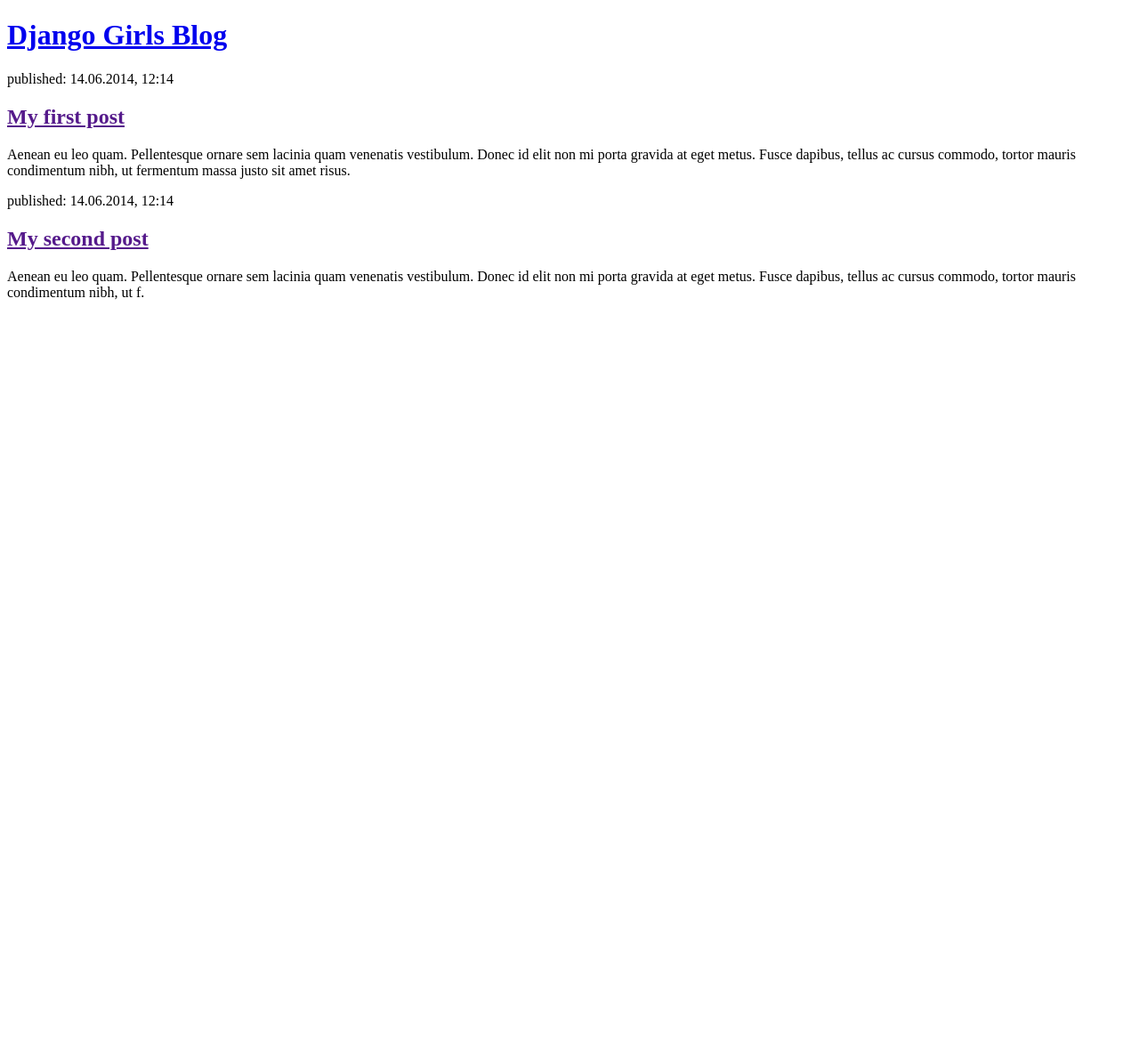
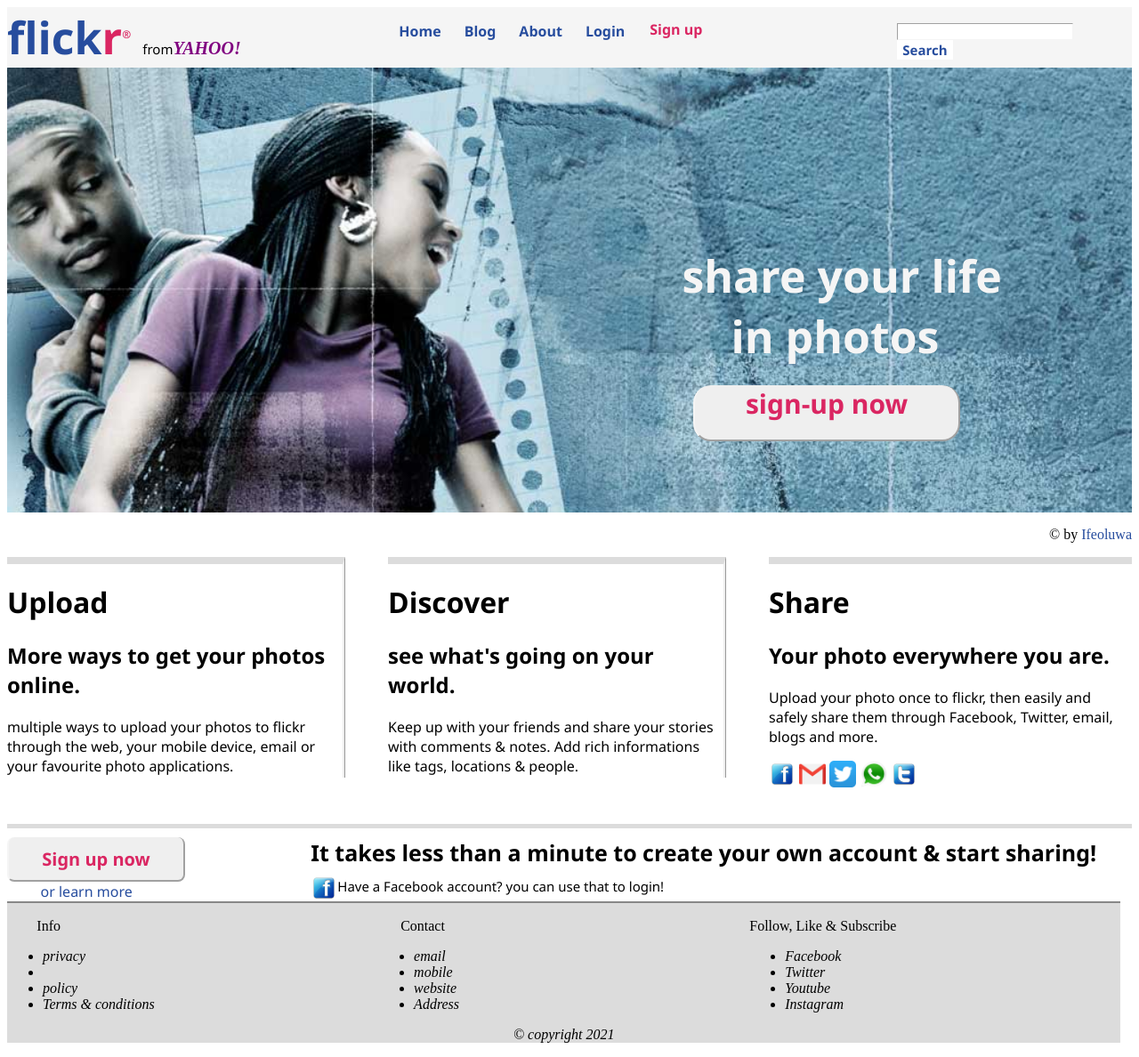
Before and after one commit to Ifedlove/my-new-blog, a Django app: page / in a window 1280 px wide. Shown: the whole page at 89% size. Before the commit the page ends 337 px from the top, so only its background shows below. Run offline with Django 4.2, Linux system fonts and the light colour scheme.

Commit message:
my latest commit

```diff
--- /dev/null
+++ b/myblog/static/style.css
@@ -0,0 +1,379 @@
+.navigation {
+    display: grid;
+    grid-template-columns: 2fr 2fr 1fr 2fr;
+    background-color: whitesmoke;
+    padding: auto 5px auto 5px;
+}
+
+.navigation .header {
+    color: rgb(39, 77, 158);
+    text-align: left;
+    font-size: 50px;
+    font-family: 'Segoe UI', Tahoma, Geneva, Verdana, sans-serif;
+    font-weight: bolder;
+}
+
+.navigation .header b {
+    padding-bottom: 5%;
+    font-size: 15px;
+    color: black;
+    font-weight: normal;
+}
+
+.navigation .header i {
+    color: rgb(218, 38, 98);
+    font-style: normal;
+}
+
+.navigation .header em {
+    color: purple;
+    font-size: 20px;
+    font-style: oblique;
+    font-family: 'Times New Roman', Times, serif;
+    font-weight: bold;
+}
+
+.navigation .header sup {
+    color: rgb(218, 38, 98);
+    font-size: 20px;
+}
+
+.nav {
+    margin-left: 2%;
+    padding-left: 10px;
+}
+
+.navigation .nav li {
+    text-decoration: none;
+    display: inline;
+    padding-left: 2px;
+}
+
+.navigation .nav a {
+    text-decoration: none;
+    padding-left: 20px;
+    color: rgb(39, 77, 158);
+    font-weight: bold;
+    font-family: 'Segoe UI', Tahoma, Geneva, Verdana, sans-serif;
+}
+
+.navigation .sign a {
+    color: rgb(218, 38, 98);
+    text-decoration: none;
+    font-family: 'Segoe UI', Tahoma, Geneva, Verdana, sans-serif;
+    font-weight: bold;
+    padding-top: 20%;
+    margin-top: 10%;
+    padding-right: 0%;
+}
+
+.navigation .nav li a:hover {
+    text-decoration: underline;
+    color: rgb(218, 38, 98);
+}
+
+.navigation .nav li a:active {
+    color: rgb(218, 38, 98);
+}
+
+.sign a:hover {
+    text-decoration: underline;
+}
+
+.navigation .sign {
+    padding-top: 8%;
+    padding-right: 20%;
+    margin-right: 40%;
+}
+
+.navigation .search {
+    padding-top: 5%;
+    padding-left: 27%;
+    border-radius: 30%;
+}
+
+.navigation .search #sub {
+    border-width: 0ch;
+    color: rgb(39, 77, 158);
+    background-color: white;
+    font-weight: bold;
+    font-family: 'Segoe UI', Tahoma, Geneva, Verdana, sans-serif;
+    font-size: 15px;
+}
+
+.search #sub:hover {
+    text-decoration: underline;
+    color: rgb(218, 38, 98);
+}
+
+.navigation .search #sea {
+    border-radius: 0px;
+    width: 75%;
+    border-width: 1px;
+    border-color: whitesmoke;
+}
+
+.section {
+    background-image: url('images/Take The Lead-01.jpg');
+    background-size: 100%;
+    background-repeat: no-repeat;
+    font-size: 50px;
+    text-align: left;
+    color: whitesmoke;
+    font-family: 'Segoe UI', Tahoma, Geneva, Verdana, sans-serif;
+    width: 100%;
+    height: 500px;
+    font-weight: bold;
+}
+
+.section button {
+    width: 300px;
+    height: fit-content;
+    font-family: 'Segoe UI', Tahoma, Geneva, Verdana, sans-serif;
+    color: rgb(218, 38, 98);
+    font-size: 30px;
+    border-top: hidden;
+    border-color: whitesmoke;
+    padding-bottom: 20px;
+    padding-top: 0%;
+    margin-left: 61%;
+    border-radius: 20px;
+}
+
+.section button:hover {
+    text-decoration: underline;
+}
+
+.section #but img {
+    width: 20px;
+    height: 20px;
+    padding-bottom: 0px;
+    padding-top: 5%;
+    margin-left: 58%;
+}
+
+.section #but a {
+    color: rgb(39, 77, 158);
+    text-decoration: none;
+    font-size: 15px;
+    margin-left: 61%;
+    padding-top: 0%;
+    margin-top: 0%;
+    height: fit-content;
+}
+
+.section #but a:hover {
+    text-decoration: underline;
+}
+
+.section .share {
+    padding-left: 60%;
+    padding-top: 200px;
+}
+
+.section .share b {
+    padding-left: 55px;
+}
+
+.section .int {
+    padding-left: 100px;
+    padding-bottom: 600px;
+}
+
+.int input:hover {
+    text-decoration: underline;
+}
+
+.link p {
+    float: right;
+    color: black;
+}
+
+.link a {
+    text-decoration: none;
+    color: rgb(39, 77, 158);
+}
+
+.link a:hover {
+    text-decoration: underline;
+}
+
+.content {
+    display: grid;
+    grid-template-columns: 3fr 3fr 3fr;
+    margin-top: 30px;
+    border-width: 5px;
+    border-color: gainsboro;
+    column-gap: 20px;
+    width: 100%;
+    height: 300px;
+    font-family: 'Segoe UI', Tahoma, Geneva, Verdana, sans-serif;
+    border-bottom-style: solid;
+}
+
+.content .content1 {
+    border-top-width: 8px;
+    border-top-color: gainsboro;
+    border-top-style: solid;
+    width: 90%;
+    height: 80%;
+    padding-right: 10px;
+    border-right-style: ridge;
+}
+
+.content .content2 {
+    border-top-width: 8px;
+    border-top-color: gainsboro;
+    border-top-style: solid;
+    width: 90%;
+    height: 80%;
+    padding-right: 10px;
+    border-right-style: ridge;
+}
+
+.content .content3 img {
+    width: 30px;
+    height: 30px;
+}
+
+.content .content3 {
+    border-top-width: 8px;
+    border-top-color: gainsboro;
+    border-top-style: solid;
+    width: 97.5%;
+    padding-right: 10px;
+}
+
+.account {
+    display: grid;
+    grid-template-columns: 3fr 8fr;
+    width: 99%;
+    height: 50%;
+    margin-top: 10px;
+    border-bottom-style: groove;
+    border-bottom-color: gainsboro;
+}
+
+.account .sign-up input {
+    color: rgb(218, 38, 98);
+    font-family: 'Segoe UI', Tahoma, Geneva, Verdana, sans-serif;
+    font-weight: bold;
+    width: 200px;
+    height: 50px;
+    border-top: hidden;
+    border-radius: 8px;
+    border-color: whitesmoke;
+    font-size: 20px;
+    object-position: top;
+}
+
+.account .sign-up input:hover {
+    text-decoration: underline;
+}
+
+.account .sign-up a {
+    text-decoration: none;
+    color: rgb(39, 77, 158);
+    padding-left: 11%;
+    font-family: 'Segoe UI', Tahoma, Geneva, Verdana, sans-serif;
+}
+
+.account .sign-up a:hover {
+    text-decoration: underline;
+}
+
+.account .sign-in {
+    font-weight: bolder;
+    font-family: 'Segoe UI', Tahoma, Geneva, Verdana, sans-serif;
+    font-size: 25px;
+}
+
+.account .sign-in i {
+    font-weight: normal;
+    font-style: normal;
+    font-size: 15px;
+    padding-top: 0%;
+    padding-bottom: 10%;
+}
+
+.account .sign-in img {
+    width: 30px;
+    height: 30px;
+    align-items: baseline;
+    padding-top: 8px;
+}
+
+.navigation .header sup {
+    font-size: 12px;
+    color: rgb(218, 38, 98);
+}
+
+.footer {
+    display: grid;
+    grid-template-columns: 3fr 3fr 3fr;
+    width: 99%;
+    background-color: gainsboro;
+}
+
+.footer a {
+    text-decoration: none;
+    color: black;
+}
+
+.footer a:hover {
+    text-decoration: underline;
+    color: rgb(39, 77, 158);
+}
+
+.contact p {
+    font-style: normal;
+    padding-left: 6%;
+}
+
+.privacy p {
+    font-style: normal;
+    padding-left: 8%;
+}
+
+.follow p {
+    font-style: normal;
+}
+
+#copy {
+    text-align: center;
+    background-color: gainsboro;
+    width: 99%;
+    margin-top: 0%;
+}
+
+.calculator {
+    background-color: rgb(37, 35, 35);
+    width: max-content;
+    margin-top: 10px;
+}
+
+.calculator .cal input {
+    border-radius: 30px;
+    padding: 10px;
+    margin-left: 8px;
+    margin-top: 10px;
+    margin-bottom: 10px;
+}
+
+.calculator .cal1 input {
+    border-radius: 10px;
+    padding: 15px 10px 10px 10px;
+    margin: auto 5px auto 5px;
+    text-align: center;
+    width: 40px;
+    font-weight: bolder;
+}
+
+button {
+    border-radius: 10px;
+    padding: 12px 10px 10px 10px;
+    margin: auto 5px auto 5px;
+    text-align: center;
+    width: 40px;
+    font-weight: bolder;
+}
--- /dev/null
+++ b/myblog/templates/blog/index.html
@@ -0,0 +1,115 @@
+{% load static %}
+<!DOCTYPE html>
+<html lang="en">
+<head>
+    <link rel = "stylesheet" type="text/css" href="{% static 'style.css' %}"/>
+    <meta charset="UTF-8">
+    <title>Title</title>
+</head>
+<body>
+<div class="navigation">
+    <div class="header">
+        flick<i>r</i><sup>&reg</sup>
+        <b>from</b><em>YAHOO!</em>
+
+    </div>
+    <div class="nav">
+        <ul>
+            <li><a href="">Home</a></li>
+            <li><a href="post_list.html">Blog</a></li>
+            <li><a href="">About</a></li>
+            <li><a href="login.html"> Login</a></li>
+        </ul>
+    </div>
+    <div class="sign">
+        <a href="signUp.html">Sign up</a>
+    </div>
+    <div class="search">
+        <input type="search" name="text" id="sea"/>
+        <input type="submit" name="search" value="Search" id="sub"/>
+    </div>
+</div>
+<!--section-->
+<div class="section">
+    <div class="share">share your life</br>
+    <b>in photos</b></div>
+    <div id="but"><button name="sign-up">sign-up now </button></div>
+
+</div>
+<div class="link">
+    <p>&copy by <a href='mailto:dloveade@gmail.com'>Ifeoluwa</a></p>
+</div>
+<div class="content">
+    <div class="content1">
+        <h1>Upload</h1>
+        <h2>More ways to get your photos online.</h2>
+        <p>multiple ways to upload your photos to flickr through the web, your mobile device, email or your
+        favourite photo applications.</p>
+    </div>
+    <div class="content2">
+        <h1>Discover</h1>
+        <h2>see what's going on your world.</h2>
+        <p>Keep up with your friends and share your stories with comments & notes. Add rich informations
+        like tags, locations & people.</p>
+    </div>
+    <div class="content3">
+        <h1>Share</h1>
+        <h2>Your photo everywhere you are.</h2>
+        <p>Upload your photo once to flickr, then easily and safely share them through Facebook, Twitter,
+        email, blogs and more.</p>
+        <a href=''><img src={% static 'images/fb.png' %}></img></a>
+        <a href=''><img src={% static 'images/gmail.png' %}></img></a>
+        <a href=''><img src={% static 'images/twitter.jpg' %}></img></a>
+        <a href=''><img src={% static 'images/whatsapp.png' %}></img></a>
+        <a href=''><img src={% static 'images/twitter-logo.png' %}></img></a>
+    </div>
+</div>
+<div class="account">
+    <div class="sign-up">
+        <input type="submit" name="sign up now" value="Sign up now"/></br>
+        <a href=''>or learn more</a>
+    </div>
+    <div class="sign-in">
+        It takes less than a minute to create your own account & start sharing!</br>
+        <a href='m.facebook.com'><img src={% static 'images/fb.png' %} align="left"></img></a><i>Have a Facebook account?
+        you can use that to login!<i>
+
+    </div>
+</div>
+
+<div class="footer">
+    <div class="privacy">
+    <p>Info</p>
+    <ul>
+        <li><a href=''>privacy</a><li>
+        <li><a href=''>policy</a></li>
+        <li><a href=''>Terms & conditions</a></li>
+    </ul>
+    </div>
+    <div class="contact">
+    <p>Contact</p>
+    <ul>
+        <li><a href=''>email</a></li>
+        <li><a href=''>mobile</a></li>
+        <li><a href=''>website</a></li>
+        <li><a href=''>Address</a></li>
+    </ul>
+    </div>
+
+    <div class="follow">
+        <p>Follow, Like & Subscribe<p>
+        <ul>
+            <li><a href=''>Facebook</a></li>
+            <li><a href=''>Twitter</a></li>
+            <li><a href=''>Youtube</a></li>
+            <li><a href=''>Instagram</a></li>
+        </ul>
+    </div>
+
+</div>
+<p id="copy">&copy copyright 2021</p>
+
+
+</div>
+</body>
+</html>
--- a/myblog/templates/blog/post_list.html
+++ b/myblog/templates/blog/post_list.html
@@ -7,17 +7,9 @@
         <header>
             <h1><a href="/">Django Girls Blog</a></h1>
         </header>
+    {% for post in posts %}
+        {{post}}
+    {% endfor %}
 
-        <article>
-            <time>published: 14.06.2014, 12:14</time>
-            <h2><a href="">My first post</a></h2>
-            <p>Aenean eu leo quam. Pellentesque ornare sem lacinia quam venenatis vestibulum. Donec id elit non mi porta gravida at eget metus. Fusce dapibus, tellus ac cursus commodo, tortor mauris condimentum nibh, ut fermentum massa justo sit amet risus.</p>
-        </article>
-
-        <article>
-            <time>published: 14.06.2014, 12:14</time>
-            <h2><a href="">My second post</a></h2>
-            <p>Aenean eu leo quam. Pellentesque ornare sem lacinia quam venenatis vestibulum. Donec id elit non mi porta gravida at eget metus. Fusce dapibus, tellus ac cursus commodo, tortor mauris condimentum nibh, ut f.</p>
-        </article>
     </body>
 </html>
--- a/myblog/url.py
+++ b/myblog/url.py
@@ -2,5 +2,6 @@
 from . import views
 
 urlpatterns = [
-    path('', views.post_list, name='post_list'),
+    path('', views.index, name='index'),
+    path('post_list.html/', views.post_list, name='post_list'),
 ]
--- a/myblog/views.py
+++ b/myblog/views.py
@@ -1,5 +1,9 @@
 from django.shortcuts import render
-
+from .models import Post
+from django.utils import timezone
 # Create your views here.
+def index(request):
+    return render(request, "blog/index.html", {})
 def post_list(request):
-    return render(request, 'blog/post_list.html', {})
+    posts = Post.objects.filter(published_date=timezone.now()).order_by('published_date')
+    return render(request, 'blog/post_list.html', {'posts':posts})
```
Also changed, not shown: myblog/models.py (+4 -3 lines), myblog/migrations/0002_alter_post_options_rename_created_post_created_date_and_more.py (added), myblog/migrations/0003_rename_body_post_text.py (added), myblog/static/images/PIC-03.jpg (added), myblog/static/images/Take The Lead-01.jpg (added), myblog/static/images/Twitter-Logo.png (added), myblog/static/images/beach-flamingos.jpg (added), myblog/static/images/fb.png (added), myblog/static/images/gmail.png (added), myblog/static/images/twitter.jpg (added), myblog/static/images/whatsapp.png (added).
